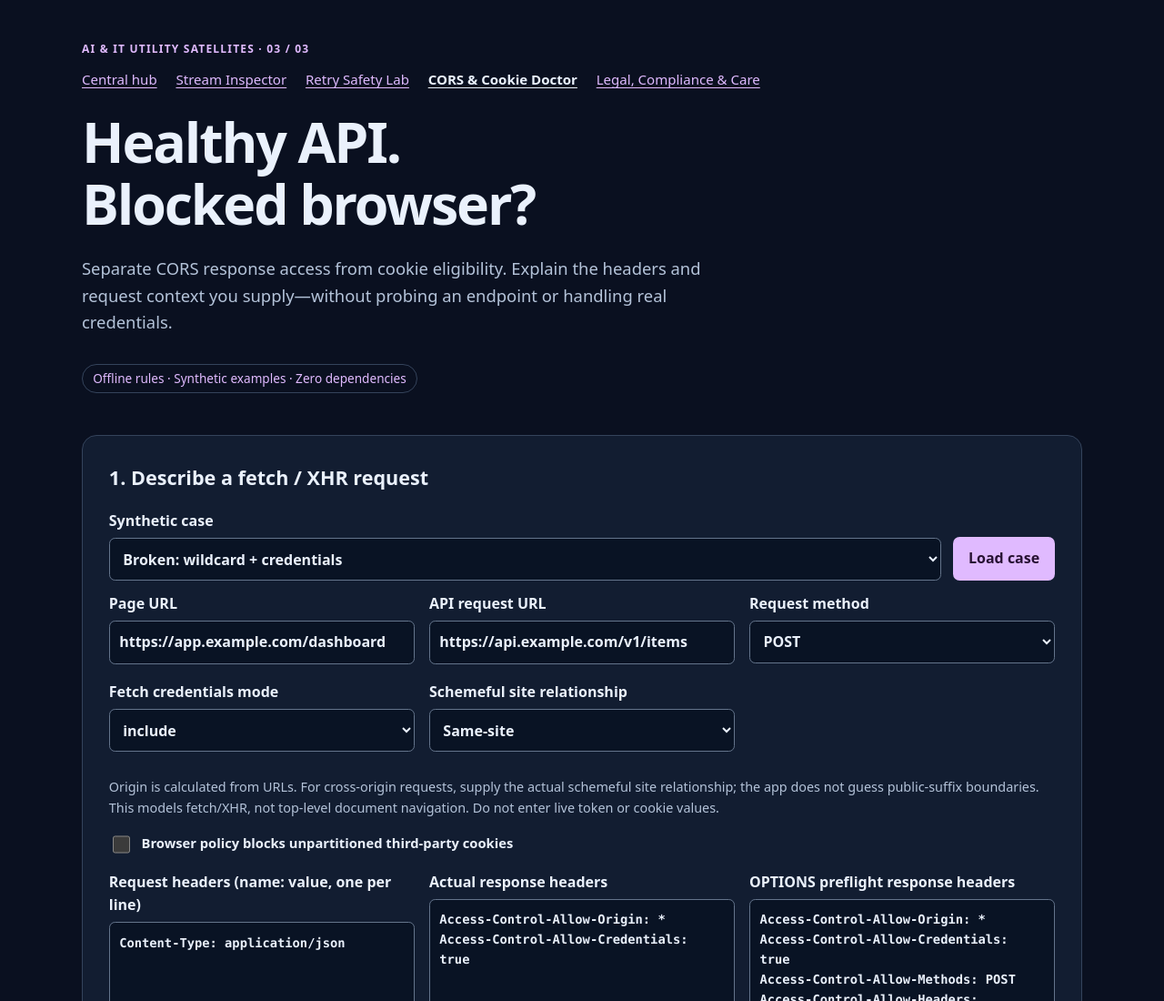
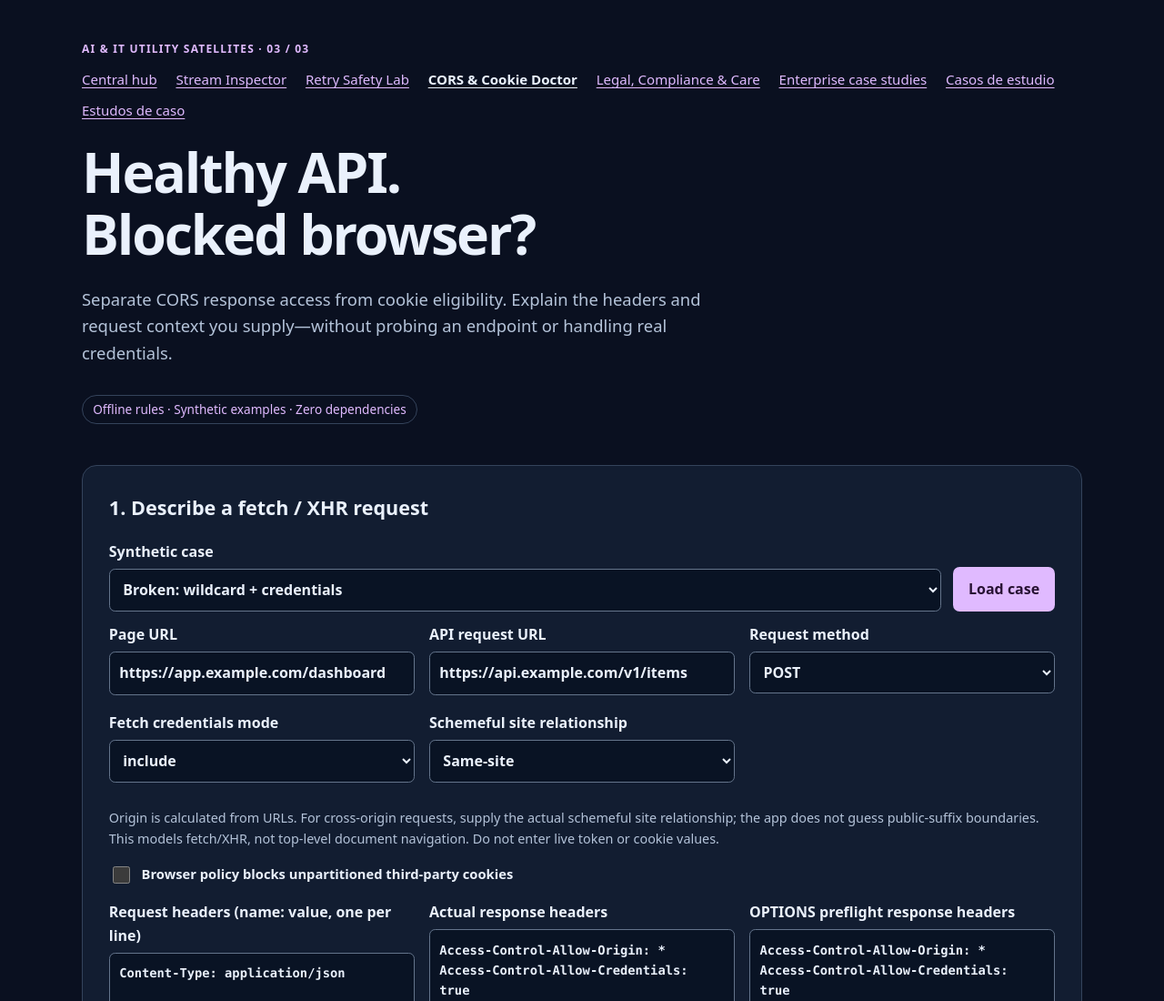
Before and after one commit to saipradikmallakuntla-tech/cors-cookie-doctor, a plain HTML site: page index.html in a window 1280 px wide. Shown: the top 1100 px of the page at 91% size. Drawn offline with Linux system fonts and the light colour scheme.

Commit message:
Link EN ES PT enterprise case studies from CORS app and network docs

```diff
--- a/index.html
+++ b/index.html
@@ -4,7 +4,7 @@
 <title>CORS &amp; Cookie Doctor · AI &amp; IT Satellites</title><link rel="canonical" href="https://saipradikmallakuntla-tech.github.io/cors-cookie-doctor/"><link rel="alternate" hreflang="en" href="https://saipradikmallakuntla-tech.github.io/cors-cookie-doctor/"><link rel="alternate" hreflang="x-default" href="https://saipradikmallakuntla-tech.github.io/cors-cookie-doctor/"><link rel="stylesheet" href="./styles.css">
 <script type="application/ld+json">{"@context":"https://schema.org","@type":"WebApplication","inLanguage":"en","name":"CORS & Cookie Doctor","url":"https://saipradikmallakuntla-tech.github.io/cors-cookie-doctor/","applicationCategory":"DeveloperApplication","operatingSystem":"Any modern browser","browserRequirements":"JavaScript enabled","isAccessibleForFree":true,"description":"Offline browser CORS, preflight, credentials and cookie-policy diagnostics.","offers":{"@type":"Offer","price":"0","priceCurrency":"USD"}}</script><script src="./app.js" defer></script>
 </head><body>
-<a class="skip" href="#main">Skip to diagnostics</a><header class="shell"><p class="eyebrow">AI &amp; IT utility satellites · 03 / 03</p><nav aria-label="Satellite network"><a href="https://saipradikmallakuntla-tech.github.io/zion-ai-apps-hub/">Central hub</a><a href="https://saipradikmallakuntla-tech.github.io/llm-stream-inspector/">Stream Inspector</a><a href="https://saipradikmallakuntla-tech.github.io/agent-retry-safety-lab/">Retry Safety Lab</a><a href="https://saipradikmallakuntla-tech.github.io/cors-cookie-doctor/" aria-current="page">CORS &amp; Cookie Doctor</a><a href="https://saipradikmallakuntla-tech.github.io/zion-ai-apps-hub/legal-compliance-care.html" hreflang="en">Legal, Compliance &amp; Care</a></nav><h1>Healthy API.<br>Blocked browser?</h1><p class="lede">Separate CORS response access from cookie eligibility. Explain the headers and request context you supply—without probing an endpoint or handling real credentials.</p><p class="badge">Offline rules · Synthetic examples · Zero dependencies</p></header>
+<a class="skip" href="#main">Skip to diagnostics</a><header class="shell"><p class="eyebrow">AI &amp; IT utility satellites · 03 / 03</p><nav aria-label="Satellite network"><a href="https://saipradikmallakuntla-tech.github.io/zion-ai-apps-hub/">Central hub</a><a href="https://saipradikmallakuntla-tech.github.io/llm-stream-inspector/">Stream Inspector</a><a href="https://saipradikmallakuntla-tech.github.io/agent-retry-safety-lab/">Retry Safety Lab</a><a href="https://saipradikmallakuntla-tech.github.io/cors-cookie-doctor/" aria-current="page">CORS &amp; Cookie Doctor</a><a href="https://saipradikmallakuntla-tech.github.io/zion-ai-apps-hub/legal-compliance-care.html" hreflang="en">Legal, Compliance &amp; Care</a><a href="https://saipradikmallakuntla-tech.github.io/zion-ai-apps-hub/case-studies.html#cors" lang="en" hreflang="en">Enterprise case studies</a><a href="https://saipradikmallakuntla-tech.github.io/zion-ai-apps-hub/es/case-studies.html#cors" lang="es" hreflang="es">Casos de estudio</a><a href="https://saipradikmallakuntla-tech.github.io/zion-ai-apps-hub/pt/case-studies.html#cors" lang="pt" hreflang="pt">Estudos de caso</a></nav><h1>Healthy API.<br>Blocked browser?</h1><p class="lede">Separate CORS response access from cookie eligibility. Explain the headers and request context you supply—without probing an endpoint or handling real credentials.</p><p class="badge">Offline rules · Synthetic examples · Zero dependencies</p></header>
 <main id="main" class="shell" tabindex="-1"><noscript><p>Enable JavaScript for local diagnostics.</p></noscript>
 <section class="panel" aria-labelledby="setup-heading"><h2 id="setup-heading">1. Describe a fetch / XHR request</h2><div class="toolbar"><label for="sample">Synthetic case<select id="sample"><option value="broken">Broken: wildcard + credentials</option><option value="fixed">Fixed: explicit trusted origin</option><option value="authWildcard">Authorization is not covered by wildcard</option><option value="crossLax">Cross-site Lax cookie withheld</option><option value="crossNone">Cross-site Secure / None candidate</option><option value="blockedThirdParty">Browser blocks third-party cookies</option></select></label><button type="button" id="load-sample">Load case</button></div>
 <form id="diagnostic-form"><div class="grid"><label for="pageUrl">Page URL<input id="pageUrl" type="url" value="https://app.example.com/dashboard" required></label><label for="requestUrl">API request URL<input id="requestUrl" type="url" value="https://api.example.com/v1/items" required></label><label for="method">Request method<select id="method"><option>GET</option><option>POST</option><option>PUT</option><option>PATCH</option><option>DELETE</option><option>HEAD</option><option>OPTIONS</option></select></label><label for="credentials">Fetch credentials mode<select id="credentials"><option value="include">include</option><option value="same-origin">same-origin</option><option value="omit">omit</option></select></label><label for="siteContext">Schemeful site relationship<select id="siteContext"><option value="same-site">Same-site</option><option value="cross-site">Cross-site</option><option value="unknown">Not sure</option></select></label></div><p class="muted">Origin is calculated from URLs. For cross-origin requests, supply the actual schemeful site relationship; the app does not guess public-suffix boundaries. This models fetch/XHR, not top-level document navigation. Do not enter live token or cookie values.</p><label class="check"><input id="thirdPartyBlocked" type="checkbox"> Browser policy blocks unpartitioned third-party cookies</label>
```
Also changed, not shown: 2 other files.
